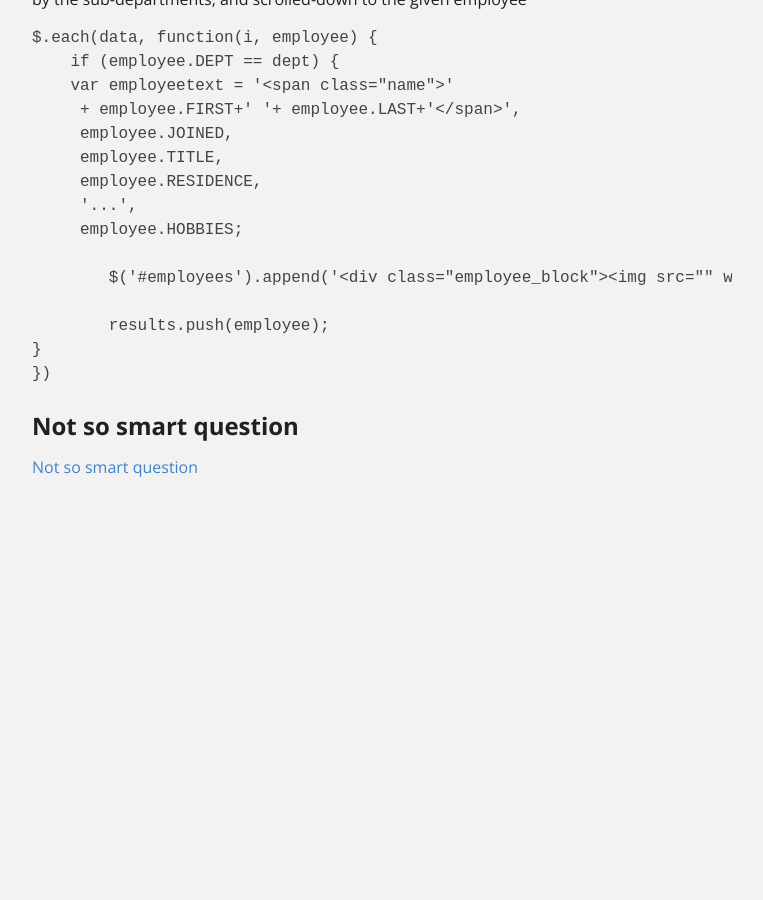
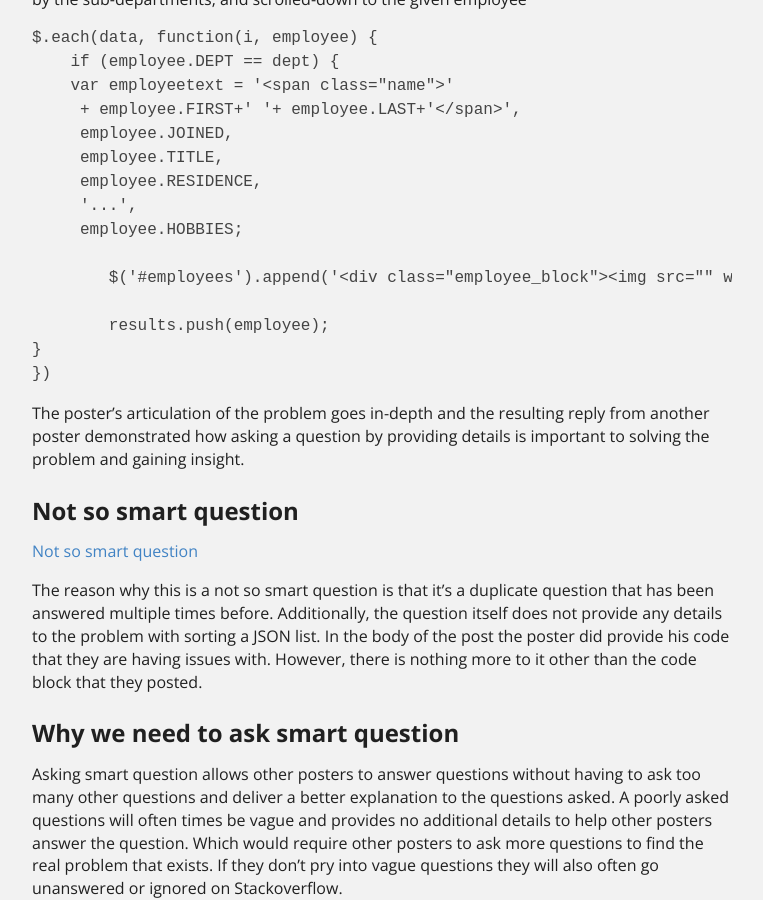
Before and after one commit to aerocraker/aerocraker.github.io, a Jekyll site: the page built from essays/2018-09-06.md, in a window 1280 px wide and 900 px high, scrolled down 971 px. Shown: the whole window, without its empty margins (258-1021 px from the left). Built offline with Jekyll 4.4.1, drawn with Linux system fonts in a browser that asks for light colours; before the commit the page ends 1450 px from its top, so only the background shows below that.

Commit message:
Update 2018-09-06.md

````diff
--- a/essays/2018-09-06.md
+++ b/essays/2018-09-06.md
@@ -61,6 +61,16 @@ $.each(data, function(i, employee) {
 })
 ```
 
+The poster's articulation of the problem goes in-depth and the resulting reply from another poster demonstrated how asking a question by providing details is important to solving the problem and gaining insight.
+
+
 
 ## Not so smart question
 [Not so smart question](https://stackoverflow.com/questions/12915445/sorting-a-json-list?noredirect=1&lq=1)
+
+
+The reason why this is a not so smart question is that it's a duplicate question that has been answered multiple times before. Additionally, the question itself does not provide any details to the problem with sorting a JSON list. In the body of the post the poster did provide his code that they are having issues with. However, there is nothing more to it other than the code block that they posted.
+
+## Why we need to ask smart question
+
+Asking smart question allows other posters to answer questions without having to ask too many other questions and deliver a better explanation to the questions asked. A poorly asked questions will often times be vague and provides no additional details to help other posters answer the question. Which would require other posters to ask more questions to find the real problem that exists. If they don't pry into vague questions they will also often go unanswered or ignored on Stackoverflow.
````
